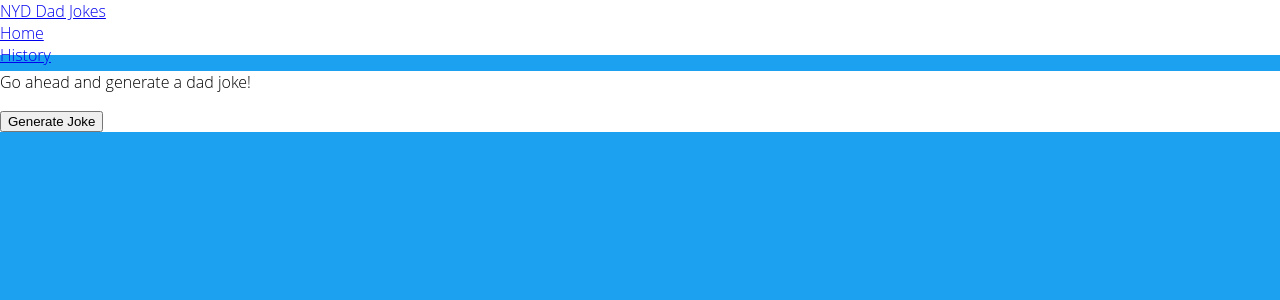
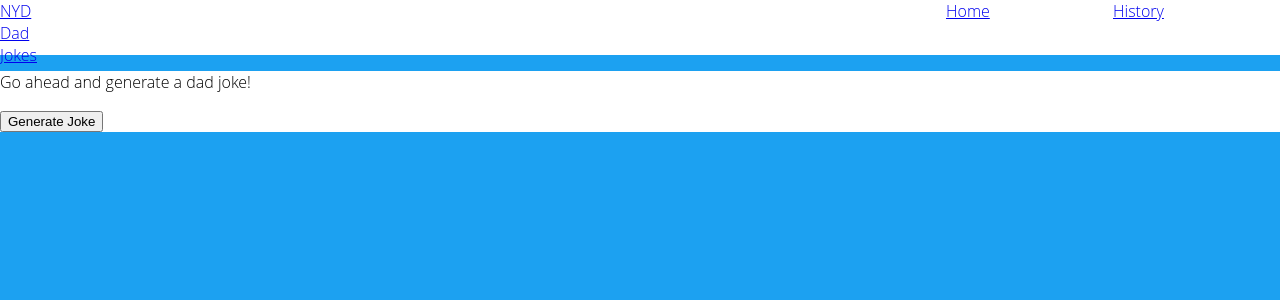
Before and after one commit to vangny/not-your-dads-dad-jokes, a React app: page / in a window 1280 px wide. Shown: the top 300 px of the page. Built offline with nearby package versions, Linux system fonts and the light colour scheme.

Commit message:
add css grid to navbar component

```diff
--- a/client/src/styles/navbar.css
+++ b/client/src/styles/navbar.css
@@ -1,3 +1,18 @@
 .navbar-container {
   background-color: #ffffff;
+  display: grid;
+  grid-template-columns: 50px 70vw 1fr 1fr;
+  grid-template-areas: 'logo . home history';
 }
+
+.nav-logo-container {
+  grid-area: logo;
+}
+
+.nav-home-container {
+  grid-area: home;
+}
+
+.nav-history-container {
+  grid-area: history;
+}
```
